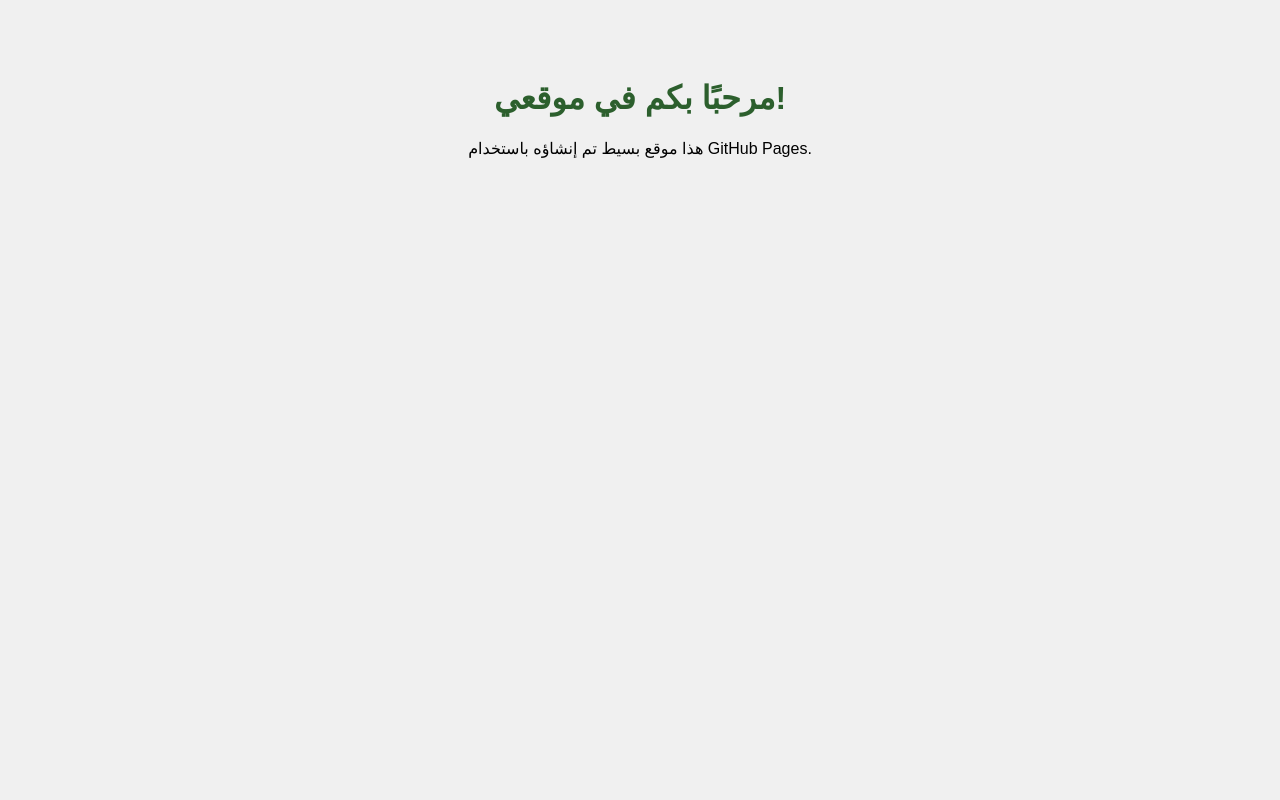
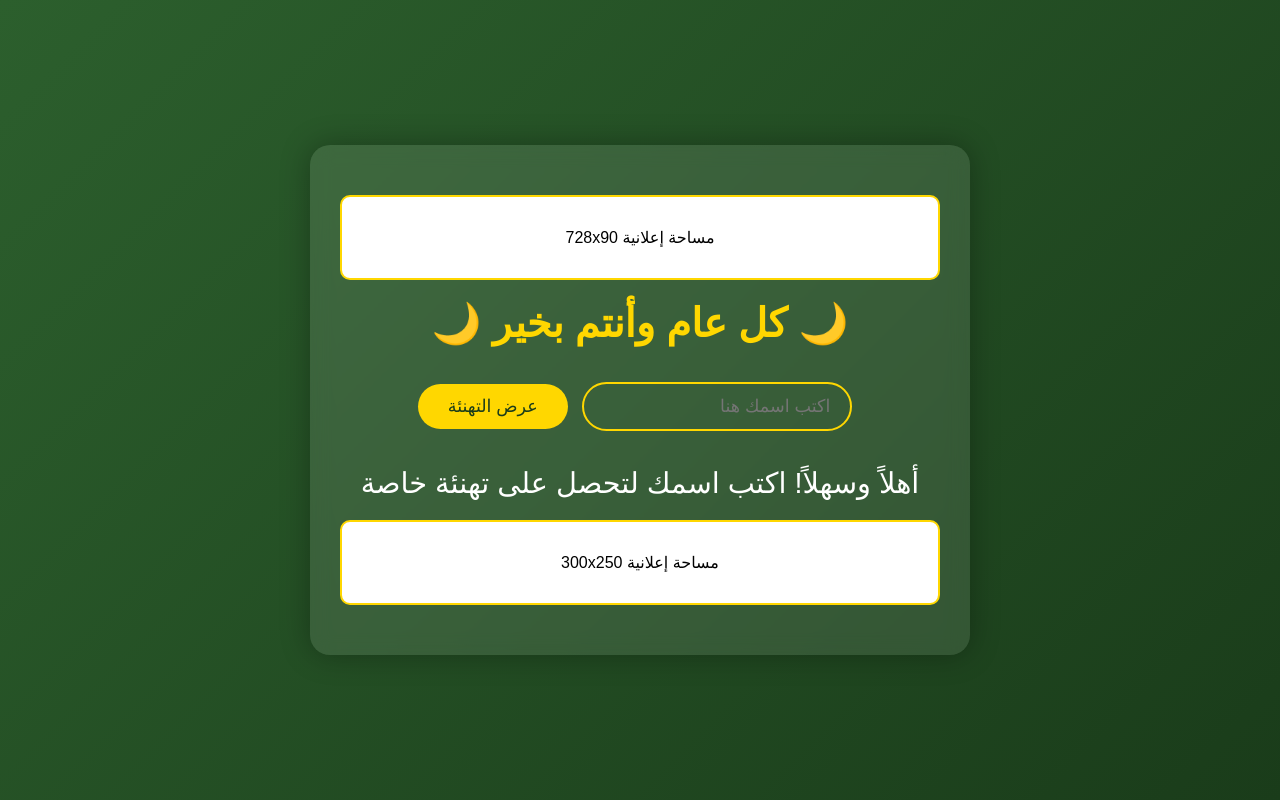
Before and after one commit to abooude/Ramadanygm3na, a plain HTML site: page index.html in a window 1280 px wide. Drawn offline with Linux system fonts and the light colour scheme.

Commit message:
Update index.html

```diff
--- a/index.html
+++ b/index.html
@@ -2,22 +2,124 @@
 <html lang="ar">
 <head>
     <meta charset="UTF-8">
-         <meta name="viewport" content="width=device-width, initial-scale=1.0">
-         <title>موقعي الأول</title>
+    <title>تهنئة رمضان التفاعلية</title>
     <style>
         body {
-                 font-family: Arial, sans-serif;
+            background: linear-gradient(135deg, #2c5f2d, #1a3c1a);
+            font-family: 'Arial', sans-serif;
+            display: flex;
+            justify-content: center;
+            align-items: center;
+            min-height: 100vh;
+            margin: 0;
+            direction: rtl;
+        }
+
+        .container {
+            background: rgba(255, 255, 255, 0.1);
+            backdrop-filter: blur(10px);
+            padding: 30px;
+            border-radius: 20px;
+            box-shadow: 0 0 30px rgba(0,0,0,0.3);
             text-align: center;
-                 background-color: #f0f0f0;
-                 padding: 50px;
+            max-width: 600px;
+            width: 90%;
         }
+
+        .ad-banner {
+            background: #fff;
+            padding: 15px;
+            margin: 20px 0;
+            border-radius: 10px;
+            border: 2px solid #FFD700;
+        }
+
         h1 {
-                 color: #2c5f2d;
+            color: #FFD700;
+            font-size: 2.5em;
+            margin: 20px 0;
+        }
+
+        .input-box {
+            margin: 25px 0;
+        }
+
+        input {
+            padding: 12px 20px;
+            font-size: 1.1em;
+            border: 2px solid #FFD700;
+            border-radius: 25px;
+            background: transparent;
+            color: white;
+            margin: 10px;
+        }
+
+        button {
+            background: #FFD700;
+            color: #1a3c1a;
+            border: none;
+            padding: 12px 30px;
+            border-radius: 25px;
+            font-size: 1.1em;
+            cursor: pointer;
+            transition: 0.3s;
+        }
+
+        button:hover {
+            transform: scale(1.1);
+        }
+
+        #greeting {
+            font-size: 1.8em;
+            color: white;
+            margin: 20px 0;
         }
     </style>
 </head>
 <body>
-         <h1>مرحبًا بكم في موقعي!</h1>
-         <p>هذا موقع بسيط تم إنشاؤه باستخدام GitHub Pages.</p>
+    <div class="container">
+
+        <!-- مكان الإعلان العلوي -->
+        <div class="ad-banner">
+            <!-- ضع كود الإعلان هنا -->
+            <p>مساحة إعلانية 728x90</p>
+        </div>
+
+        <h1>🌙 كل عام وأنتم بخير 🌙</h1>
+
+        <div class="input-box">
+            <input type="text" id="name" placeholder="اكتب اسمك هنا">
+            <button onclick="showGreeting()">عرض التهنئة</button>
+        </div>
+
+        <div id="greeting"></div>
+
+        <!-- مكان الإعلان السفلي -->
+        <div class="ad-banner">
+            <!-- ضع كود الإعلان هنا -->
+            <p>مساحة إعلانية 300x250</p>
+        </div>
+
+    </div>
+
+    <script>
+        function showGreeting() {
+            const name = document.getElementById('name').value;
+            const greeting = document.getElementById('greeting');
+            const messages = [
+                `🌹 ${name}، تقبل الله طاعاتك وأسعد أوقاتك 🌹`,
+                `✨ ${name}، رمضان كريم وكل عام وأنت إلى الله أقرب ✨`,
+                `🌙 ${name}، جعلنا الله وإياك من صوامه وقوامه 🌙`
+            ];
+
+            greeting.innerHTML = messages[Math.floor(Math.random() * messages.length)];
+            greeting.style.animation = 'fadeIn 1s';
+        }
+
+        // إضافة رسالة ترحيب تلقائية عند التحميل
+        window.onload = function() {
+            document.getElementById('greeting').innerHTML = "أهلاً وسهلاً! اكتب اسمك لتحصل على تهنئة خاصة";
+        }
+    </script>
 </body>
 </html>
```
Lines whose indentation alone changed are shown as unchanged.
